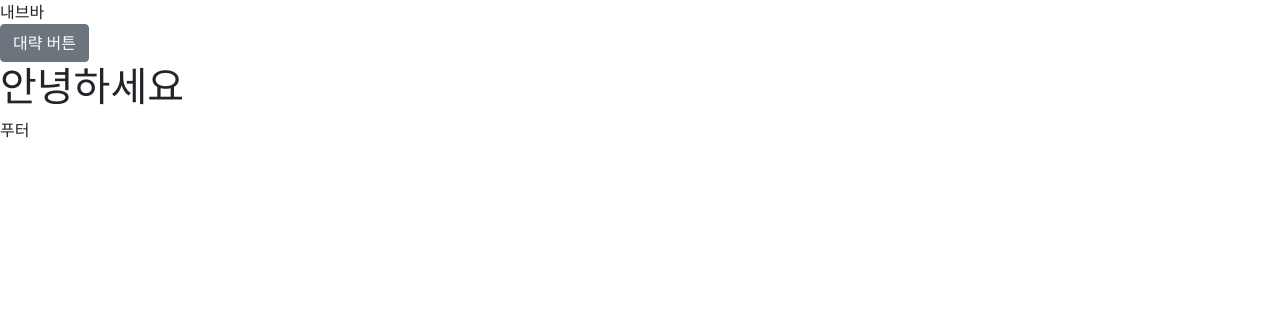
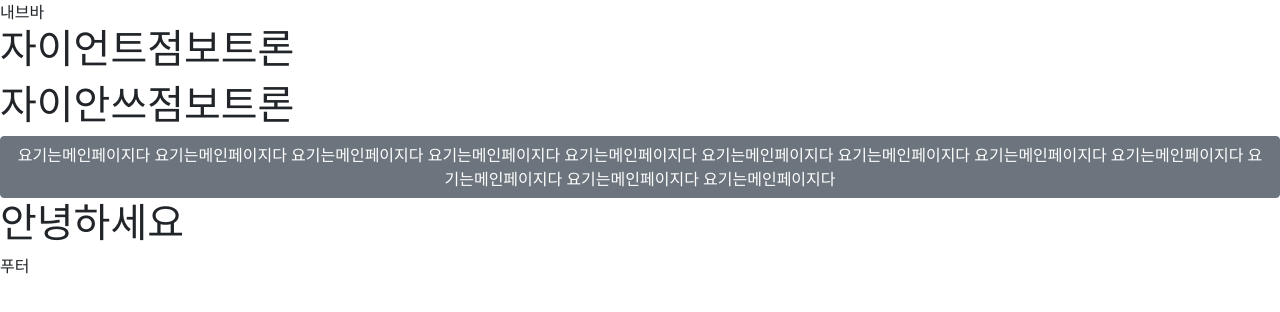
Before and after one commit to so-ohee/Campus, a Next.js app in the folder frontend/: page / in a window 1280 px wide. Shown: the top 312 px of the page. Built offline with nearby package versions, Linux system fonts and the light colour scheme.

Commit message:
Feat: 점보트론 컴포넌트 작성

```diff
--- /dev/null
+++ b/frontend/components/layout/Jumbotron.js
@@ -0,0 +1,10 @@
+function Jumbotron() {
+  return (
+    <>
+      <h1>자이언트점보트론</h1>
+      <h1>자이안쓰점보트론</h1>
+    </>
+  );
+}
+
+export default Jumbotron;
--- a/frontend/pages/Layout.js
+++ b/frontend/pages/Layout.js
@@ -1,10 +1,12 @@
 import Navbar from "/components/layout/Navbar";
 import Footer from "/components/layout/Footer";
+import Jumbotron from "/components/layout/Jumbotron";
 
 function Layout({ children }) {
   return (
     <>
       <Navbar />
+      <Jumbotron />
       {children}
       <Footer />
     </>
--- a/frontend/pages/index.js
+++ b/frontend/pages/index.js
@@ -3,7 +3,12 @@ import { Button } from "reactstrap";
 function Home() {
   return (
     <>
-      <Button>대략 버튼</Button>
+      <Button>
+        요기는메인페이지다 요기는메인페이지다 요기는메인페이지다
+        요기는메인페이지다 요기는메인페이지다 요기는메인페이지다
+        요기는메인페이지다 요기는메인페이지다 요기는메인페이지다
+        요기는메인페이지다 요기는메인페이지다 요기는메인페이지다
+      </Button>
       <h1>안녕하세요</h1>
     </>
   );
```
